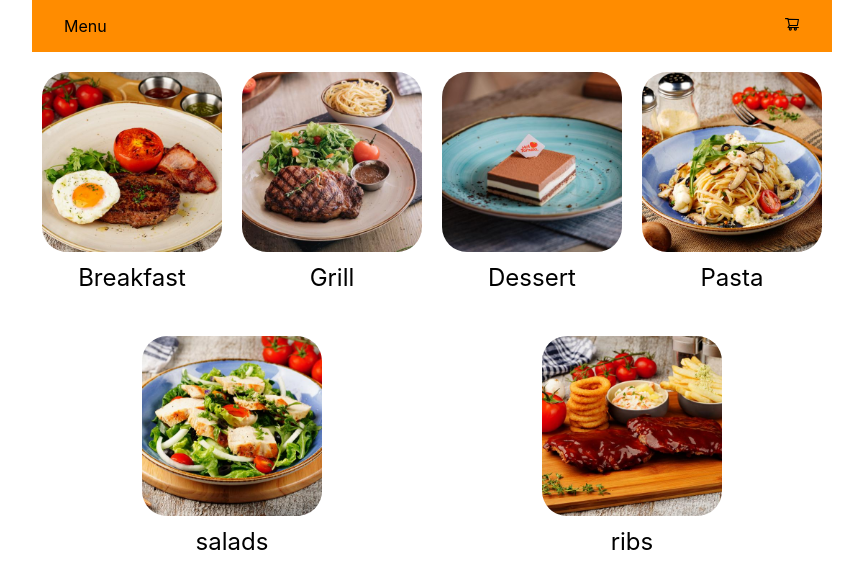
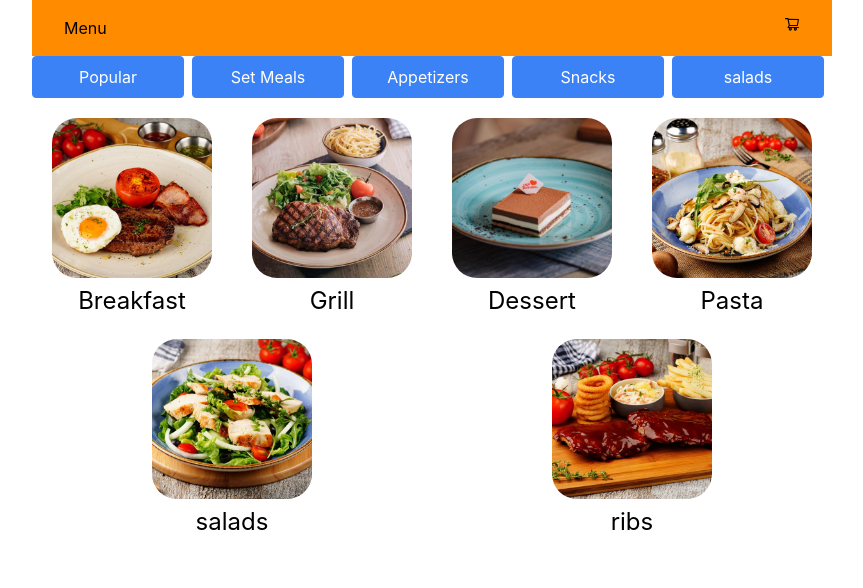
Before and after one commit to daphneje/Restaurant, a React (Create React App) app in the folder restaurant-app/: page / in a window 1280 px wide. Shown: the top 588 px of the page, without its empty margins (208-1071 px from the left). Built offline with nearby package versions, Linux system fonts and the light colour scheme.

Commit message:
Added CategoryBar & Tailwind

```diff
--- a/restaurant-app/package.json
+++ b/restaurant-app/package.json
@@ -35,5 +35,10 @@
       "last 1 firefox version",
       "last 1 safari version"
     ]
+  },
+  "devDependencies": {
+    "autoprefixer": "^10.4.2",
+    "postcss": "^8.4.7",
+    "tailwindcss": "^3.0.23"
   }
 }
--- /dev/null
+++ b/restaurant-app/postcss.config.js
@@ -0,0 +1,6 @@
+module.exports = {
+  plugins: {
+    tailwindcss: {},
+    autoprefixer: {},
+  },
+}
--- a/restaurant-app/src/App.js
+++ b/restaurant-app/src/App.js
@@ -1,13 +1,17 @@
 import React from 'react';
 import {Main} from './screens'
 import {NavBar} from './components'
+import {CategoryBar} from './components'
+
 import './App.css';
 
 function App() {
   return (
     <div className="App">
       <NavBar/>
+      <CategoryBar/>
       <Main/>
+
     </div>
   );
 }
--- a/restaurant-app/src/components/CategoryBar/CategoryBar.js
+++ b/restaurant-app/src/components/CategoryBar/CategoryBar.js
@@ -1,11 +1,19 @@
-import React from 'react'
+import React from "react";
+import { itemCategory } from "../../constants/itemCategory";
 
 const CategoryBar = () => {
   return (
-    <div>
+    <ul class="flex">
+      {itemCategory.map((eachItem) => (
 
-    </div>
-  )
-}
+       <li class="flex-1 mr-2">
+    <a class="text-center block border border-blue-500 rounded py-2 px-4 bg-blue-500 hover:bg-blue-700 text-white" href="#">{eachItem.title}</a>
+  </li>
 
-export default CategoryBar
+
+      ))}
+   </ul>
+  );
+};
+
+export default CategoryBar;
--- /dev/null
+++ b/restaurant-app/src/constants/itemCategory.js
@@ -0,0 +1,25 @@
+
+const itemCategory = [
+    {
+        title: 'Popular',
+
+    },
+    {
+        title: 'Set Meals',
+
+    },
+    {
+        title: 'Appetizers',
+
+    },
+    {
+        title: 'Snacks',
+
+    },
+    {
+        title: 'salads',
+
+    },
+];
+
+export {itemCategory};
--- a/restaurant-app/src/index.css
+++ b/restaurant-app/src/index.css
@@ -1,3 +1,7 @@
+@tailwind base;
+@tailwind components;
+@tailwind utilities;
+
 body {
   margin: 0;
   font-family: -apple-system, BlinkMacSystemFont, 'Segoe UI', 'Roboto', 'Oxygen',
--- /dev/null
+++ b/restaurant-app/tailwind.config.js
@@ -0,0 +1,9 @@
+module.exports = {
+  content: [
+    "./src/**/*.{js,jsx,ts,tsx}",
+  ],
+  theme: {
+    extend: {},
+  },
+  plugins: [],
+}
```
Also changed, not shown: 1 other file (tests, documents, lock files or other folders).
